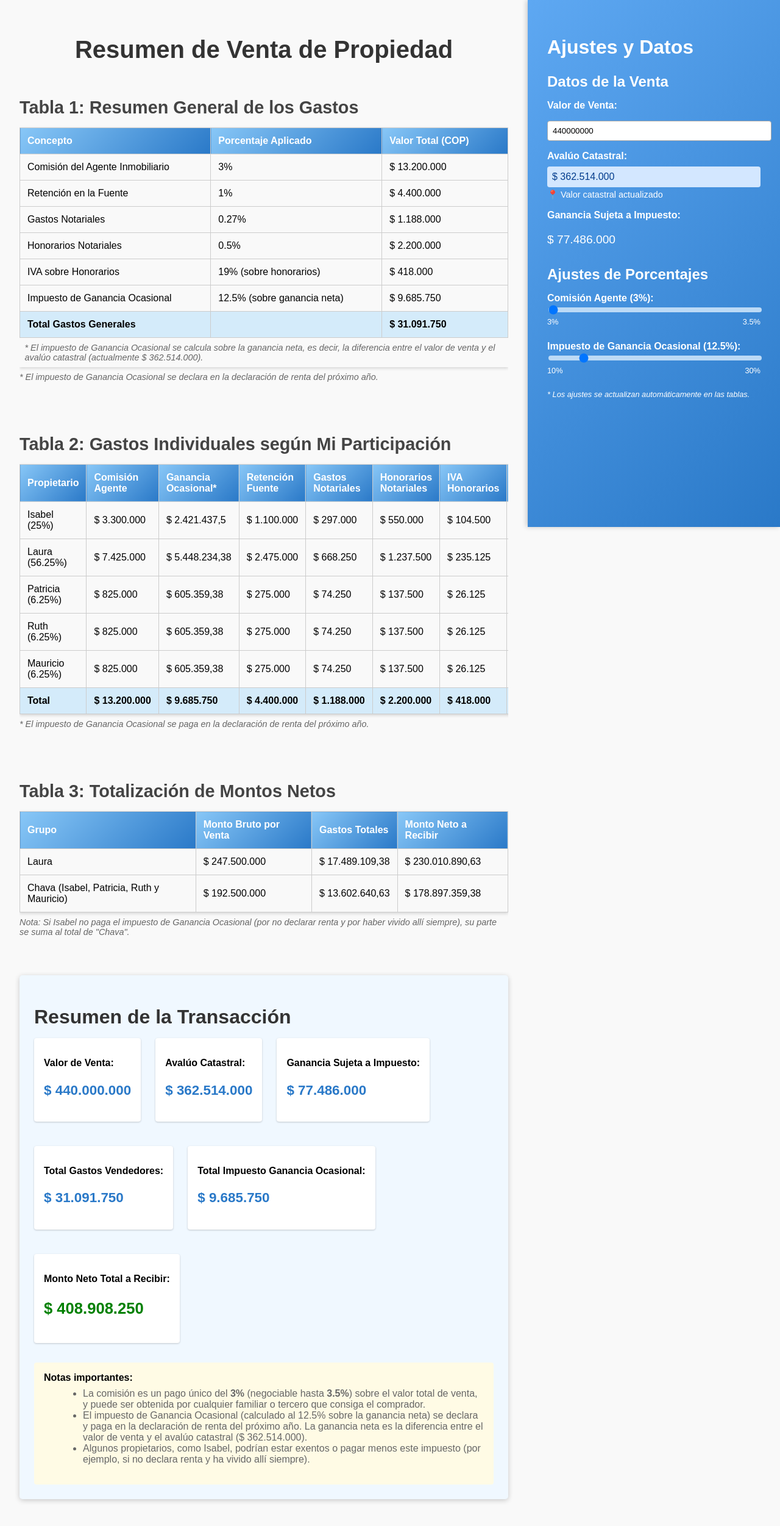
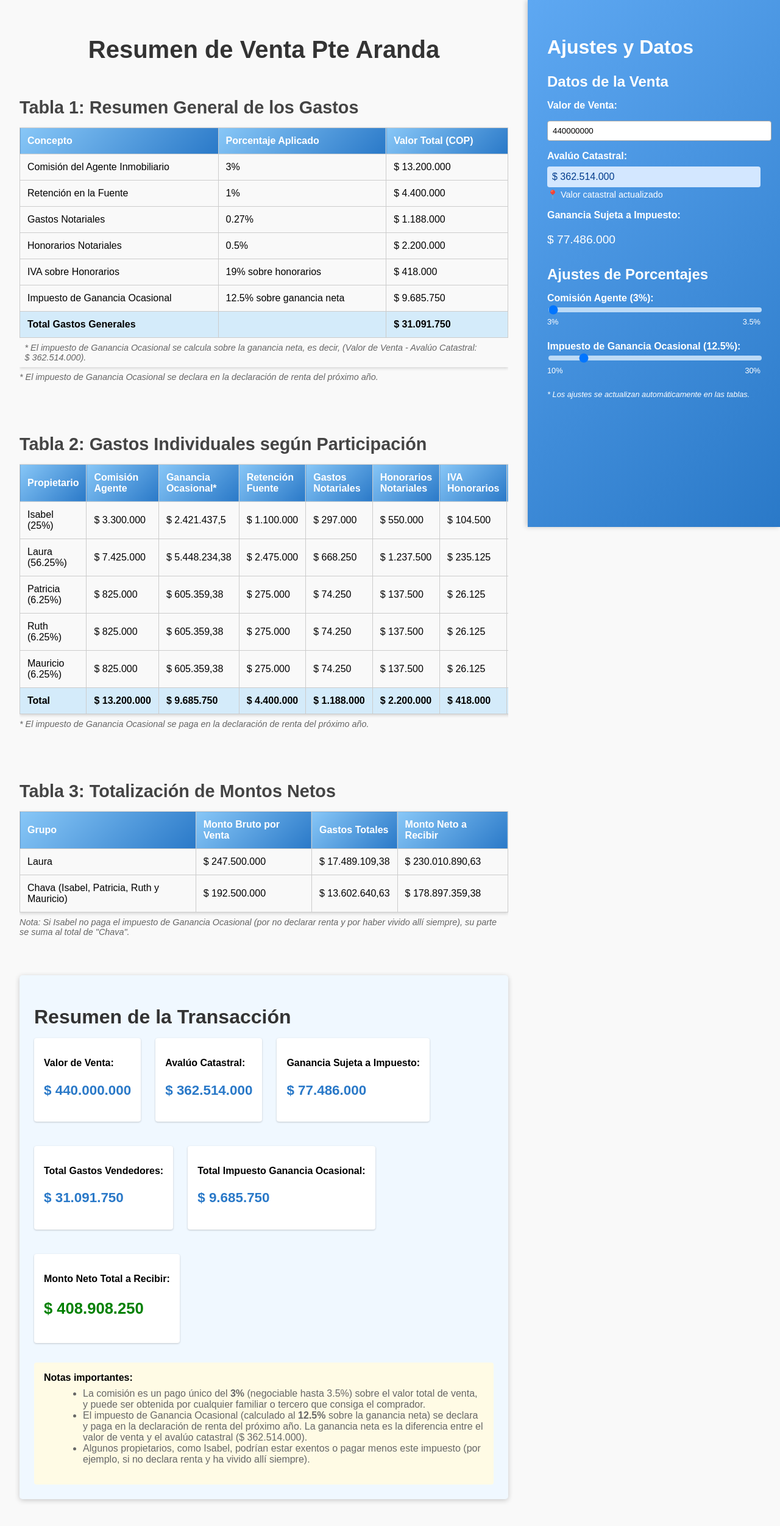
Before and after one commit to JohanSP24/Calculadora-Pte-Aranda, a React (Create React App) app: page / in a window 1280 px wide. Shown: the top 2502 px of the page at 61% size. Built offline with nearby package versions, Linux system fonts and the light colour scheme.

Commit message:
Update VentaPropiedadCalculadora.jsx

```diff
--- a/src/components/VentaPropiedadCalculadora.jsx
+++ b/src/components/VentaPropiedadCalculadora.jsx
@@ -1,8 +1,5 @@
 import React, { useState, useEffect, useMemo } from 'react';
 
-/**
- * Hook para detectar si la pantalla es mobile (ancho < 768px)
- */
 function useIsMobile() {
   const [isMobile, setIsMobile] = useState(window.innerWidth < 768);
   useEffect(() => {
@@ -13,14 +10,10 @@ function useIsMobile() {
   return isMobile;
 }
 
-/**
- * Función que retorna estilos en línea según si es mobile o no.
- */
 function getStyles(isMobile) {
   const primaryColor = '#2a79c8';
   const secondaryColor = '#5ea8f2';
   const highlightColor = '#d4ebfa';
-
   return {
     container: {
       display: 'flex',
@@ -147,7 +140,6 @@ export default function VentaPropiedadCalculadora() {
   const isMobile = useIsMobile();
   const styles = getStyles(isMobile);
 
-  // Valores y parámetros de venta
   const [valorVenta, setValorVenta] = useState(440000000);
   const valorAdquisicion = 362514000;
 
@@ -164,12 +156,10 @@ export default function VentaPropiedadCalculadora() {
 
   const retencionFuentePorc = 1;
   const gastosNotarialesPorc = 0.54;
-  // Usamos la variable para evitar error ESLint:
   const porcentajeNotarialesVendedor = gastosNotarialesPorc / 2; // 0.27%
   const honorariosNotarialesPorc = 0.5;
   const ivaSobreHonorarios = 0.19;
 
-  // Estado para cálculos
   const [calculos, setCalculos] = useState({
     gananciaSujetaImpuesto: 0,
     gastosPorPropietario: [],
@@ -182,7 +172,6 @@ export default function VentaPropiedadCalculadora() {
     const comisionAgente = valorVenta * (porcentajeComision / 100);
     const impuestoGanancia = gananciaSujetaImpuesto * (porcentajeGananciaOcasional / 100);
     const retencionFuente = valorVenta * (retencionFuentePorc / 100);
-    // Aquí usamos la variable porcentajeNotarialesVendedor
     const gastosNotarialesVendedorValue = valorVenta * (porcentajeNotarialesVendedor / 100);
     const honorariosNotariales = valorVenta * (honorariosNotarialesPorc / 100);
     const ivaHonorarios = honorariosNotariales * ivaSobreHonorarios;
@@ -256,7 +245,7 @@ export default function VentaPropiedadCalculadora() {
     <div style={styles.container}>
       {/* MAIN CONTENT */}
       <div style={styles.mainContent}>
-        <h1 style={styles.title}>Resumen de Venta de Propiedad</h1>
+        <h1 style={styles.title}>Resumen de Venta Pte Aranda</h1>
 
         {/* Tabla 1: Resumen General de Gastos */}
         <div style={styles.tableContainer}>
@@ -272,13 +261,13 @@ export default function VentaPropiedadCalculadora() {
             <tbody>
               <tr>
                 <td style={styles.td}>Comisión del Agente Inmobiliario</td>
-                <td style={styles.td}>3%</td>
+                <td style={styles.td}>{porcentajeComision}%</td>
                 <td style={styles.td}>{formatCOP(valorVenta * (porcentajeComision / 100))}</td>
               </tr>
               <tr>
                 <td style={styles.td}>Retención en la Fuente</td>
                 <td style={styles.td}>1%</td>
-                <td style={styles.td}>{formatCOP(valorVenta * (retencionFuentePorc / 100))}</td>
+                <td style={styles.td}>{formatCOP(valorVenta * 0.01)}</td>
               </tr>
               <tr>
                 <td style={styles.td}>Gastos Notariales</td>
@@ -292,12 +281,14 @@ export default function VentaPropiedadCalculadora() {
               </tr>
               <tr>
                 <td style={styles.td}>IVA sobre Honorarios</td>
-                <td style={styles.td}>19% (sobre honorarios)</td>
+                <td style={styles.td}>19% sobre honorarios</td>
                 <td style={styles.td}>{formatCOP(valorVenta * (honorariosNotarialesPorc / 100) * ivaSobreHonorarios)}</td>
               </tr>
               <tr>
                 <td style={styles.td}>Impuesto de Ganancia Ocasional</td>
-                <td style={styles.td}>12.5% (sobre ganancia neta)</td>
+                <td style={styles.td}>
+                  {porcentajeGananciaOcasional}% sobre ganancia neta
+                </td>
                 <td style={styles.td}>
                   {formatCOP((valorVenta - valorAdquisicion) * (porcentajeGananciaOcasional / 100))}
                 </td>
@@ -308,7 +299,7 @@ export default function VentaPropiedadCalculadora() {
                 <td style={styles.td}>
                   {formatCOP(
                     valorVenta * (porcentajeComision / 100) +
-                    valorVenta * (retencionFuentePorc / 100) +
+                    valorVenta * 0.01 +
                     valorVenta * (porcentajeNotarialesVendedor / 100) +
                     valorVenta * (honorariosNotarialesPorc / 100) * (1 + ivaSobreHonorarios) +
                     (valorVenta - valorAdquisicion) * (porcentajeGananciaOcasional / 100)
@@ -319,7 +310,7 @@ export default function VentaPropiedadCalculadora() {
             <tfoot>
               <tr>
                 <td colSpan="3" style={{ padding: '0.5rem', fontSize: '0.9rem', color: '#666', fontStyle: 'italic', borderTop: '1px solid #ccc' }}>
-                  * El impuesto de Ganancia Ocasional se calcula sobre la ganancia neta, es decir, la diferencia entre el valor de venta y el avalúo catastral (actualmente {formatCOP(valorAdquisicion)}).
+                  * El impuesto de Ganancia Ocasional se calcula sobre la ganancia neta, es decir, (Valor de Venta - Avalúo Catastral: {formatCOP(valorAdquisicion)}).
                 </td>
               </tr>
             </tfoot>
@@ -329,7 +320,7 @@ export default function VentaPropiedadCalculadora() {
 
         {/* Tabla 2: Gastos Individuales */}
         <div style={styles.tableContainer}>
-          <h2 style={styles.tableTitle}>Tabla 2: Gastos Individuales según Mi Participación</h2>
+          <h2 style={styles.tableTitle}>Tabla 2: Gastos Individuales según Participación</h2>
           <table style={styles.table}>
             <thead>
               <tr>
@@ -358,12 +349,12 @@ export default function VentaPropiedadCalculadora() {
               ))}
               <tr style={styles.trHighlight}>
                 <td style={styles.td}>Total</td>
-                <td style={styles.td}>{formatCOP(calculos.gastosPorPropietario.reduce((sum, p) => sum + p.comisionAgente, 0))}</td>
-                <td style={styles.td}>{formatCOP(calculos.gastosPorPropietario.reduce((sum, p) => sum + p.impuestoGanancia, 0))}</td>
-                <td style={styles.td}>{formatCOP(calculos.gastosPorPropietario.reduce((sum, p) => sum + p.retencionFuente, 0))}</td>
-                <td style={styles.td}>{formatCOP(calculos.gastosPorPropietario.reduce((sum, p) => sum + p.gastosNotariales, 0))}</td>
-                <td style={styles.td}>{formatCOP(calculos.gastosPorPropietario.reduce((sum, p) => sum + p.honorariosNotariales, 0))}</td>
-                <td style={styles.td}>{formatCOP(calculos.gastosPorPropietario.reduce((sum, p) => sum + p.ivaHonorarios, 0))}</td>
+                <td style={styles.td}>{formatCOP(calculos.gastosPorPropietario.reduce((acc, p) => acc + p.comisionAgente, 0))}</td>
+                <td style={styles.td}>{formatCOP(calculos.gastosPorPropietario.reduce((acc, p) => acc + p.impuestoGanancia, 0))}</td>
+                <td style={styles.td}>{formatCOP(calculos.gastosPorPropietario.reduce((acc, p) => acc + p.retencionFuente, 0))}</td>
+                <td style={styles.td}>{formatCOP(calculos.gastosPorPropietario.reduce((acc, p) => acc + p.gastosNotariales, 0))}</td>
+                <td style={styles.td}>{formatCOP(calculos.gastosPorPropietario.reduce((acc, p) => acc + p.honorariosNotariales, 0))}</td>
+                <td style={styles.td}>{formatCOP(calculos.gastosPorPropietario.reduce((acc, p) => acc + p.ivaHonorarios, 0))}</td>
                 <td style={styles.td}>{formatCOP(calculos.totales.gastosVendedores)}</td>
               </tr>
             </tbody>
@@ -460,10 +451,10 @@ export default function VentaPropiedadCalculadora() {
             <strong>Notas importantes:</strong>
             <ul style={{ marginLeft: '1.5rem', marginTop: '0.5rem', color: '#666' }}>
               <li>
-                La comisión es un pago único del <strong>3%</strong> (negociable hasta <strong>3.5%</strong>) sobre el valor total de venta, y puede ser obtenida por cualquier familiar o tercero que consiga el comprador.
+                La comisión es un pago único del <strong>{porcentajeComision}%</strong> (negociable hasta 3.5%) sobre el valor total de venta, y puede ser obtenida por cualquier familiar o tercero que consiga el comprador.
               </li>
               <li>
-                El impuesto de Ganancia Ocasional (calculado al {porcentajeGananciaOcasional}% sobre la ganancia neta) se declara y paga en la declaración de renta del próximo año. La ganancia neta es la diferencia entre el valor de venta y el avalúo catastral ({formatCOP(valorAdquisicion)}).
+                El impuesto de Ganancia Ocasional (calculado al <strong>{porcentajeGananciaOcasional}%</strong> sobre la ganancia neta) se declara y paga en la declaración de renta del próximo año. La ganancia neta es la diferencia entre el valor de venta y el avalúo catastral ({formatCOP(valorAdquisicion)}).
               </li>
               <li>
                 Algunos propietarios, como Isabel, podrían estar exentos o pagar menos este impuesto (por ejemplo, si no declara renta y ha vivido allí siempre).
@@ -497,7 +488,6 @@ export default function VentaPropiedadCalculadora() {
             <p style={{ fontSize: '1.2rem', color: '#fff' }}>{formatCOP(calculos.gananciaSujetaImpuesto)}</p>
           </div>
         </div>
-
         <div>
           <h3 style={{ fontSize: '1.5rem', marginBottom: '1rem', fontWeight: 'bold' }}>Ajustes de Porcentajes</h3>
           <div style={styles.sliderContainer}>
```
